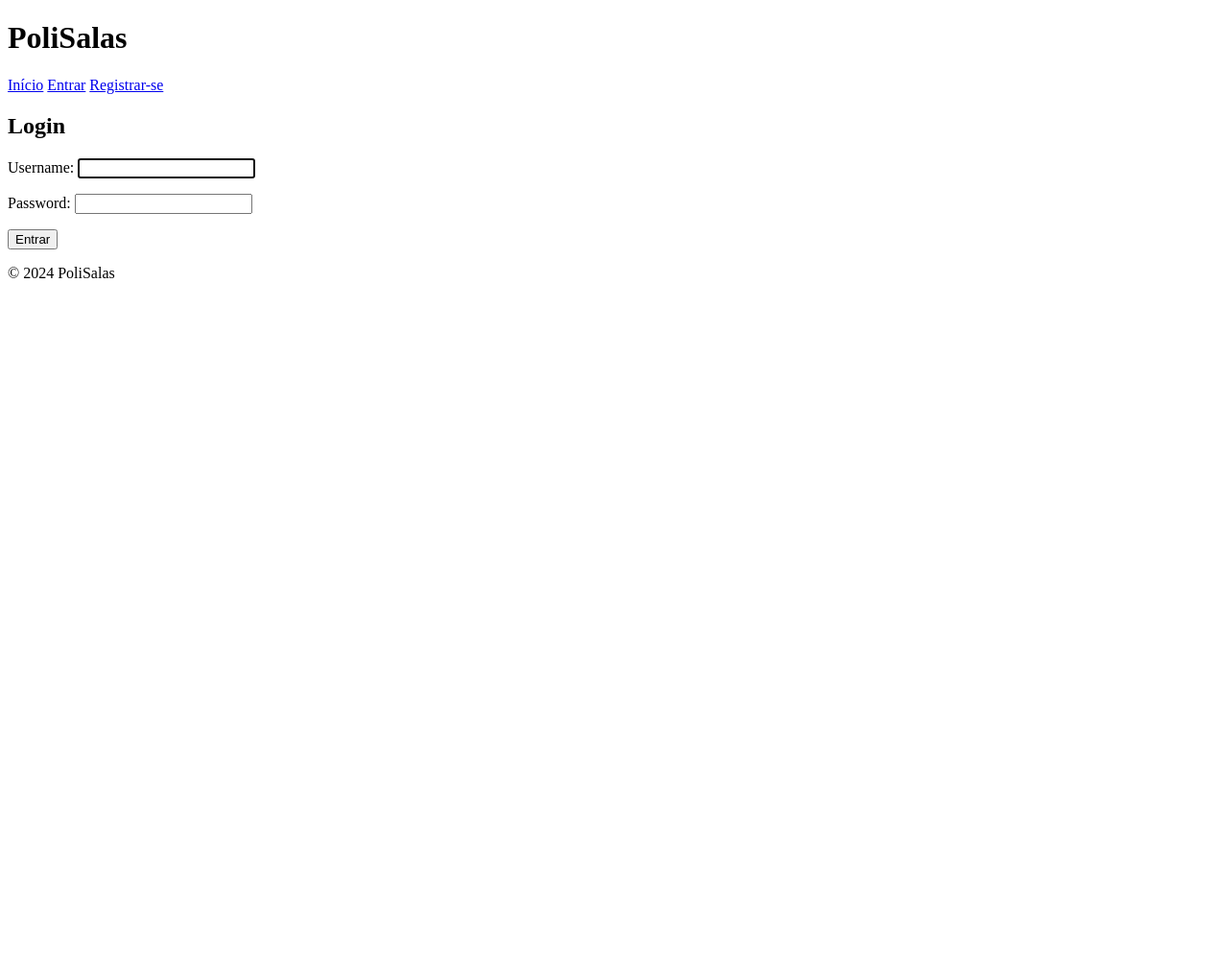
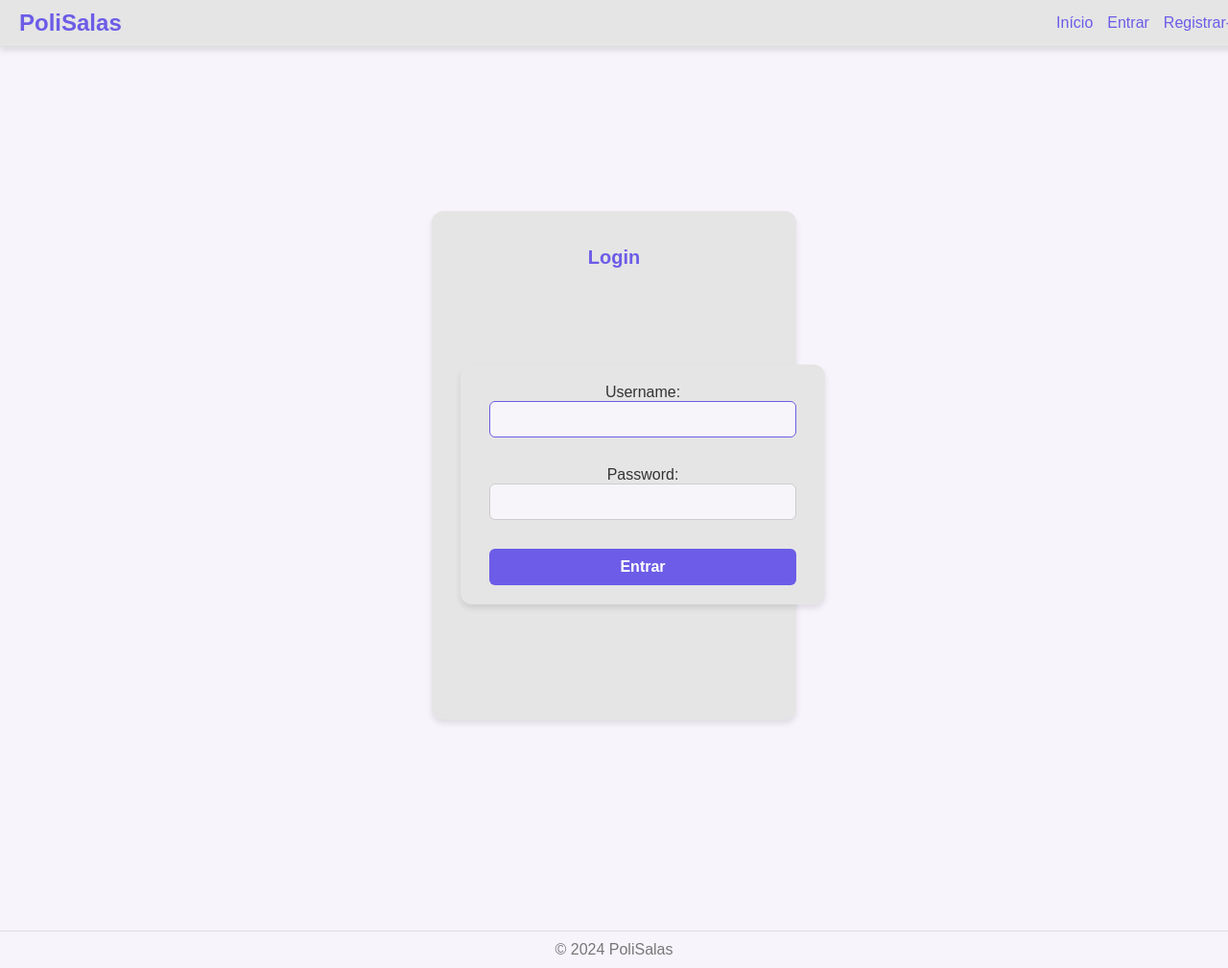
Before and after one commit to pertodomato/Polisalas, a Django app: page /login/ in a window 1280 px wide. Shown: the whole page at 96% size. Before the commit the page ends 290 px from the top, so only its background shows below. Run offline with Django 4.2, Linux system fonts and the light colour scheme.

Commit message:
Envio para github4

```diff
--- a/polisalas/settings.py
+++ b/polisalas/settings.py
@@ -123,6 +123,9 @@ USE_TZ = True
 # https://docs.djangoproject.com/en/4.2/howto/static-files/
 
 STATIC_URL = 'static/'
+STATICFILES_DIRS = [
+    BASE_DIR / "static",
+]
 
 # Default primary key field type
 # https://docs.djangoproject.com/en/4.2/ref/settings/#default-auto-field
--- /dev/null
+++ b/reservas/static/css/style.css
@@ -0,0 +1,224 @@
+/* Reset básico */
+body, h1, p, a {
+    margin: 0;
+    padding: 0;
+    box-sizing: border-box;
+}
+
+/* Corpo */
+body {
+    font-family: Arial, sans-serif;
+    background-color: #f8f4fc; /* Fundo lilás claro */
+    color: #333;
+    margin: 0;
+    padding: 0;
+}
+
+/* Cabeçalho */
+.header {
+    background-color: #e5e5e5; /* Cinza claro */
+    padding: 10px 20px;
+    border-bottom: 1px solid #ddd;
+    display: flex;
+    justify-content: space-between;
+    align-items: center;
+    position: fixed;
+    width: 100%;
+    top: 0;
+    z-index: 1000;
+    box-shadow: 0 4px 6px rgba(0, 0, 0, 0.1);
+}
+
+.logo {
+    font-size: 24px;
+    font-weight: bold;
+    color: #6c5ce7; /* Roxo */
+}
+
+/* Navegação */
+.navbar {
+    display: flex;
+    gap: 15px;
+}
+
+.navbar a {
+    text-decoration: none;
+    font-size: 16px;
+    color: #6c5ce7; /* Roxo */
+    transition: color 0.3s;
+}
+
+.navbar a:hover {
+    color: #5a4bcf; /* Roxo mais escuro */
+}
+
+/* Conteúdo principal */
+.main-content {
+    padding: 100px 20px; /* Espaço abaixo do cabeçalho fixo */
+    margin-top: 20px;
+}
+
+/* Rodapé */
+.footer {
+    text-align: center;
+    padding: 10px 0;
+    background-color: #f8f4fc; /* Lilás claro */
+    color: #777;
+    border-top: 1px solid #ddd;
+    margin-top: 20px;
+    position: relative;
+}
+
+/* Botões (caso sejam usados em algum bloco) */
+button {
+    background-color: #6c5ce7; /* Roxo */
+    color: white;
+    border: none;
+    padding: 10px 15px;
+    font-size: 16px;
+    border-radius: 5px;
+    cursor: pointer;
+    transition: background-color 0.3s;
+}
+
+button:hover {
+    background-color: #5a4bcf; /* Roxo mais escuro */
+}
+/* Estilo do container da página de login */
+.login-container {
+    background-color: #e5e5e5; /* Fundo cinza claro */
+    padding: 20px 30px;
+    border-radius: 12px;
+    width: 320px;
+    margin: 100px auto; /* Centraliza verticalmente */
+    box-shadow: 0 4px 6px rgba(0, 0, 0, 0.1); /* Sombra para destaque */
+    text-align: center;
+}
+
+/* Título do login */
+.login-title {
+    font-size: 20px;
+    font-weight: bold;
+    color: #6c5ce7; /* Roxo */
+    margin-bottom: 20px;
+}
+
+/* Formulário de login */
+.login-form {
+    display: flex;
+    flex-direction: column;
+    gap: 15px; /* Espaçamento entre os elementos do formulário */
+}
+
+/* Campos de entrada */
+.login-form input {
+    padding: 10px;
+    font-size: 14px;
+    border: 1px solid #ccc;
+    border-radius: 6px;
+    background-color: #f7f5f9; /* Lilás claro */
+    transition: border-color 0.3s;
+}
+
+.login-form input:focus {
+    border-color: #6c5ce7; /* Roxo */
+    outline: none;
+}
+
+/* Botão de login */
+.login-button {
+    padding: 10px;
+    font-size: 16px;
+    font-weight: bold;
+    color: white;
+    background-color: #6c5ce7; /* Roxo */
+    border: none;
+    border-radius: 6px;
+    cursor: pointer;
+    transition: background-color 0.3s;
+}
+
+.login-button:hover {
+    background-color: #5a4bcf; /* Roxo mais escuro */
+}
+
+/* Links no formulário */
+.login-form a {
+    font-size: 12px;
+    color: #6c5ce7;
+    text-decoration: none;
+    margin-top: -10px;
+}
+
+.login-form a:hover {
+    text-decoration: underline;
+}
+
+
+/* Estilo do container de registro */
+form {
+    background-color: #e5e5e5; /* Fundo cinza claro */
+    padding: 20px 30px;
+    border-radius: 12px;
+    width: 320px;
+    margin: 100px auto; /* Centraliza o formulário verticalmente */
+    box-shadow: 0 4px 6px rgba(0, 0, 0, 0.1); /* Sombra para destaque */
+    text-align: center;
+}
+
+/* Título da página */
+h2 {
+    font-size: 20px;
+    font-weight: bold;
+    color: #6c5ce7; /* Roxo */
+    text-align: center;
+    margin-bottom: 20px;
+}
+
+/* Campos do formulário */
+form input {
+    width: 100%;
+    padding: 10px;
+    font-size: 14px;
+    border: 1px solid #ccc;
+    border-radius: 6px;
+    background-color: #f7f5f9; /* Lilás claro */
+    margin-bottom: 15px;
+    box-sizing: border-box;
+    transition: border-color 0.3s;
+}
+
+form input:focus {
+    border-color: #6c5ce7; /* Roxo */
+    outline: none;
+}
+
+/* Botão de registro */
+form button {
+    padding: 10px;
+    width: 100%;
+    font-size: 16px;
+    font-weight: bold;
+    color: white;
+    background-color: #6c5ce7; /* Roxo */
+    border: none;
+    border-radius: 6px;
+    cursor: pointer;
+    transition: background-color 0.3s;
+}
+
+form button:hover {
+    background-color: #5a4bcf; /* Roxo mais escuro */
+}
+
+/* Links adicionais (se necessário) */
+form a {
+    font-size: 12px;
+    color: #6c5ce7;
+    text-decoration: none;
+    margin-top: 10px;
+}
+
+form a:hover {
+    text-decoration: underline;
+}
--- a/reservas/templates/reservas/base.html
+++ b/reservas/templates/reservas/base.html
@@ -2,26 +2,26 @@
 <html lang="pt-br">
 <head>
     <meta charset="UTF-8">
+    <meta name="viewport" content="width=device-width, initial-scale=1.0">
     <title>PoliSalas</title>
+    {% load static %}
+    <link rel="stylesheet" href="{% static 'css/style.css' %}">
 </head>
 <body>
-    <header>
-        <h1>PoliSalas</h1>
-        <nav>
+    <header class="header">
+        <h1 class="logo">PoliSalas</h1>
+        <nav class="navbar">
             <a href="{% url 'home' %}">Início</a>
             {% if user.is_authenticated %}
-                <!-- Links comuns para todos os usuários autenticados -->
                 <a href="{% url 'selecionar_predio_para_reserva' %}">Solicitar Reserva</a>
                 <a href="{% url 'minhas_reservas' %}">Minhas Reservas</a>
 
                 {% if user.is_superuser %}
-                    <!-- Links para Superusuário -->
                     <a href="{% url 'lista_administradores_prediais' %}">Administradores Prediais</a>
                     <a href="{% url 'lista_predios' %}">Listar Prédios</a>
                     <a href="{% url 'criar_predio' %}">Criar Prédio</a>
                     <a href="{% url 'selecionar_predio' %}">Gerenciar Salas</a>
                 {% elif user.is_building_administrator %}
-                    <!-- Links para Administrador Predial -->
                     <a href="{% url 'avaliar_solicitacoes' %}">Solicitações de Reserva</a>
                     <a href="{% url 'gerenciar_salas' predio_id=user.administracaopredial.predio.id %}">Gerenciar Salas</a>
                 {% endif %}
@@ -34,11 +34,11 @@
             {% endif %}
         </nav>
     </header>
-    <main>
+    <main class="main-content">
         {% block content %}
         {% endblock %}
     </main>
-    <footer>
+    <footer class="footer">
         <p>&copy; 2024 PoliSalas</p>
     </footer>
 </body>
--- a/reservas/templates/reservas/login.html
+++ b/reservas/templates/reservas/login.html
@@ -1,9 +1,11 @@
 {% extends 'reservas/base.html' %}
 {% block content %}
-<h2>Login</h2>
-<form method="post">
-    {% csrf_token %}
-    {{ form.as_p }}
-    <button type="submit">Entrar</button>
-</form>
+<div class="login-container">
+    <h2 class="login-title">Login</h2>
+    <form method="post" class="login-form">
+        {% csrf_token %}
+        {{ form.as_p }}
+        <button type="submit" class="login-button">Entrar</button>
+    </form>
+</div>
 {% endblock %}
```
